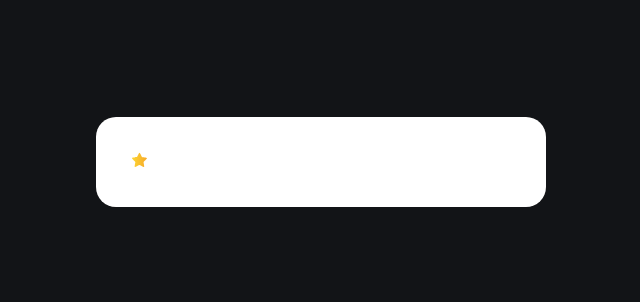
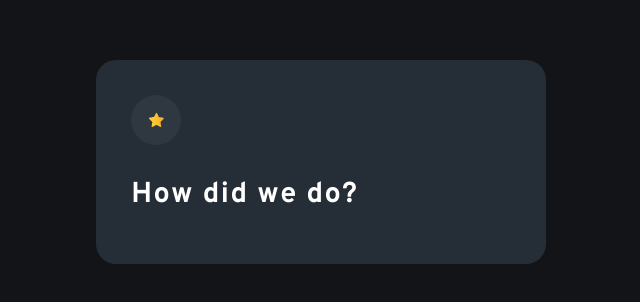
Before and after one commit to mdyasin7636/rating-submit-with-styled-components, a React (Vite) app: page / in a window 1280 px wide. Shown: the part 238-540 px from the top of the page, without its empty margins (319-959 px from the left). Built offline with nearby package versions, Linux system fonts and the light colour scheme.

Commit message:
border desgin complete

```diff
--- a/index.html
+++ b/index.html
@@ -1,13 +1,19 @@
 <!doctype html>
 <html lang="en">
+
 <head>
   <meta charset="UTF-8" />
   <link rel="icon" type="image/svg+xml" href="/" />
+  <link rel="preconnect" href="https://fonts.googleapis.com">
+  <link rel="preconnect" href="https://fonts.gstatic.com" crossorigin>
+  <link href="https://fonts.googleapis.com/css2?family=Overpass:wght@400;700&display=swap" rel="stylesheet">
   <meta name="viewport" content="width=device-width, initial-scale=1.0" />
   <title>Submit Rating</title>
 </head>
+
 <body>
   <div id="root"></div>
   <script type="module" src="/src/main.jsx"></script>
 </body>
+
 </html>
--- a/src/components/RatingCard/RatingCard.jsx
+++ b/src/components/RatingCard/RatingCard.jsx
@@ -1,14 +1,15 @@
-import { RatingCardWrapper } from "./ratingCardStyle";
-import Star from '../../assets/star.svg'
+import { H1, RatingCardWrapper, RatingIconBox } from "./ratingCardStyle";
+import Star from "../../assets/star.svg";
 
 const RatingCard = () => {
-    return (
-        <RatingCardWrapper>
-           <div>
-            <img src={Star} alt="" />
-           </div>
-        </RatingCardWrapper>
-    );
+  return (
+    <RatingCardWrapper>
+      <RatingIconBox>
+        <img src={Star} alt="" />
+      </RatingIconBox>
+      <H1>How did we do?</H1>
+    </RatingCardWrapper>
+  );
 };
 
 export default RatingCard;
--- a/src/components/RatingCard/ratingCardStyle.js
+++ b/src/components/RatingCard/ratingCardStyle.js
@@ -5,7 +5,27 @@
 width: 100%;
 max-width: 450px;
 min-width: 450px;
-background: white;
+/* background: white; */
 padding: 2.2rem;
+background-color: hsl(213, 19%, 18%);
 
 `;
+
+export const RatingIconBox = styled.div`
+border-radius: 50%;
+width: 50px;
+height: 50px;
+background-color: hsl(210, 16%, 22%);
+display: flex;
+justify-content: center;
+align-items: center;
+
+`
+
+export const H1 = styled.h1`
+color: #ffffff;
+font-size: 1.8rem;
+letter-spacing: 1.5px;
+margin: 2rem 0 1rem 0;
+text-align: left;
+`
--- a/src/components/styled/GlobalStyle.js
+++ b/src/components/styled/GlobalStyle.js
@@ -1,6 +1,7 @@
 import { createGlobalStyle } from "styled-components";
 
 export const GLobalStyle = createGlobalStyle`
+
 *,
 *::after,
 *::before {
@@ -18,6 +19,7 @@
     display: grid;
     place-items: center;
     padding: 0 1rem;
+    font-family: 'Overpass', sans-serif;
 }
 
-`
+`;
```
Lines whose indentation alone changed are shown as unchanged.
